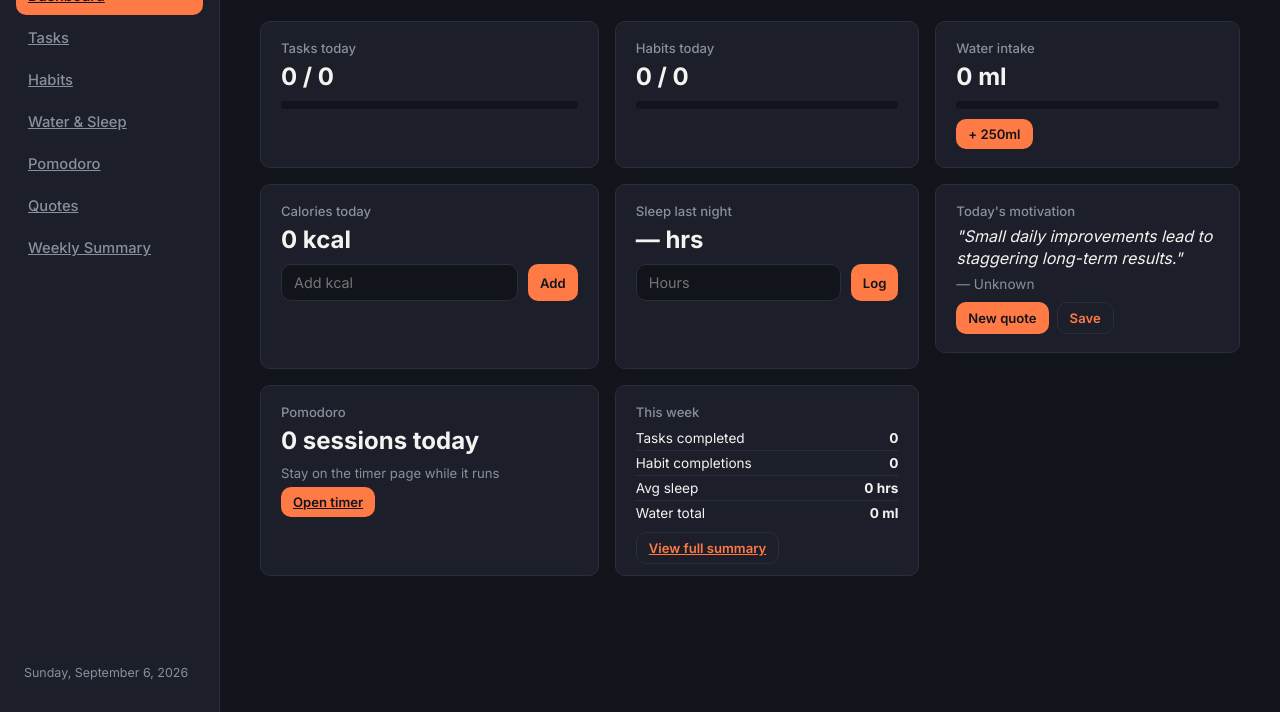
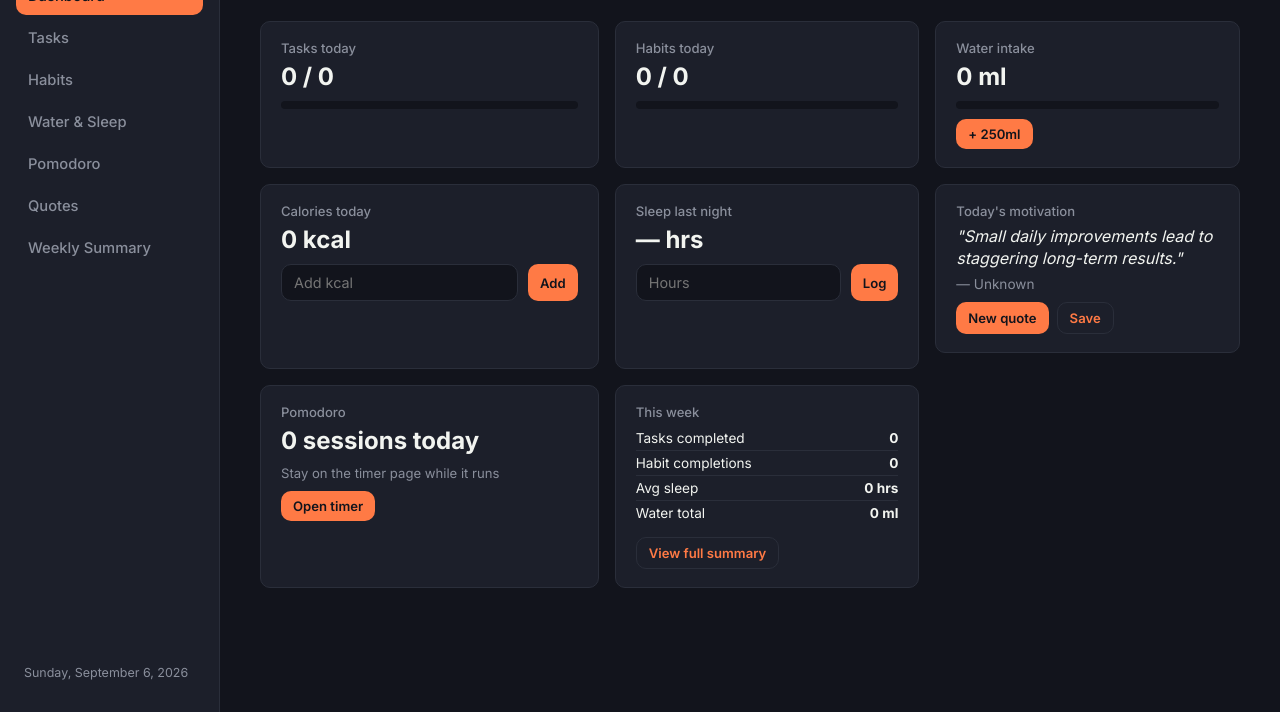
Before and after one commit to CSI-Trainees-26/Vidushi2511162-task2, a plain HTML site: page index.html in a window 1280 px wide. Shown: the part 88-800 px from the top of the page. Drawn offline with Linux system fonts and the light colour scheme; no server answers.

Commit message:
Add anchor styling for nav-items and jump buttons (converted from JS buttons to real links)

```diff
--- a/style.css
+++ b/style.css
@@ -67,6 +67,8 @@ body {
   font-weight: 500;
   cursor: pointer;
   font-family: inherit;
+  text-decoration: none; /* nav items are <a> tags now (real page links, not JS buttons) */
+  display: block;
   transition: background 0.15s, color 0.15s;
 }
 .nav-item:hover { background: var(--bg); color: var(--text); }
@@ -133,6 +135,8 @@ body {
   cursor: pointer;
   font-weight: 600;
   transition: opacity 0.15s;
+  text-decoration: none; /* the "Open timer" / "View full summary" jump buttons are <a> tags now */
+  display: inline-block;
 }
 .btn-primary {
   background: var(--primary);
```
